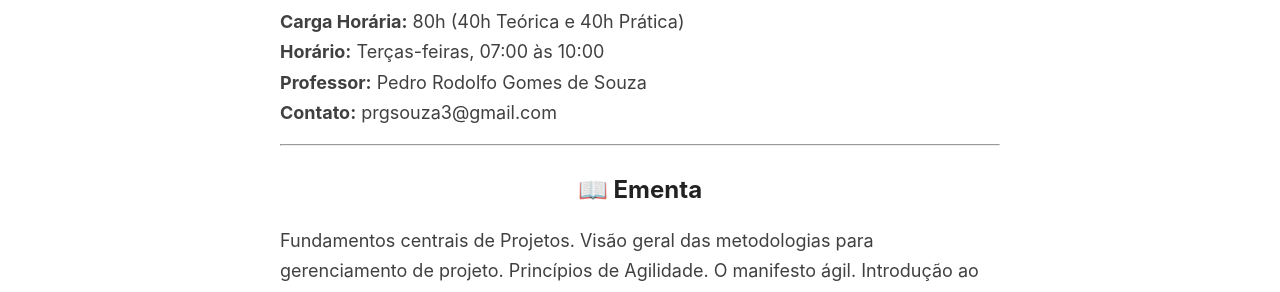
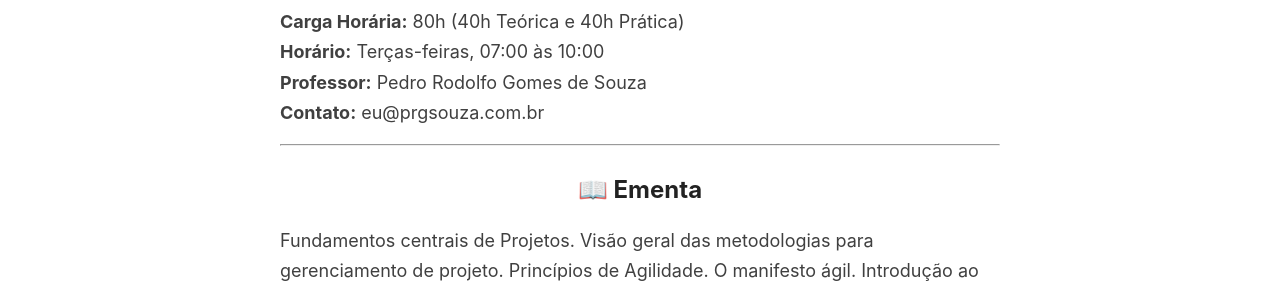
Before and after one commit to prgsouza/prgsouza.github.io, a Jekyll site: the page built from _pages/es.md, in a window 1280 px wide and 900 px high. Shown: the part 300-592 px from the top of the window. Built offline with Jekyll 4.4.1, drawn with Linux system fonts in a browser that asks for light colours.

Commit message:
correção email

```diff
--- a/_pages/es.md
+++ b/_pages/es.md
@@ -9,7 +9,7 @@ permalink: /es/
 **Carga Horária:** 80h (40h Teórica e 40h Prática)
 **Horário:** Terças-feiras, 07:00 às 10:00
 **Professor:** Pedro Rodolfo Gomes de Souza
-**Contato:** prgsouza3@gmail.com
+**Contato:** eu@prgsouza.com.br
 
 ---
 
```
Also changed, not shown: _pages/redes.md (+1 -1 lines).
